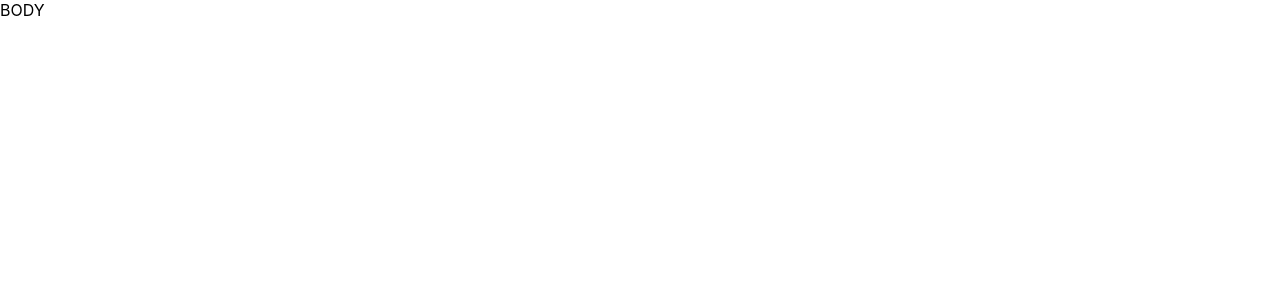
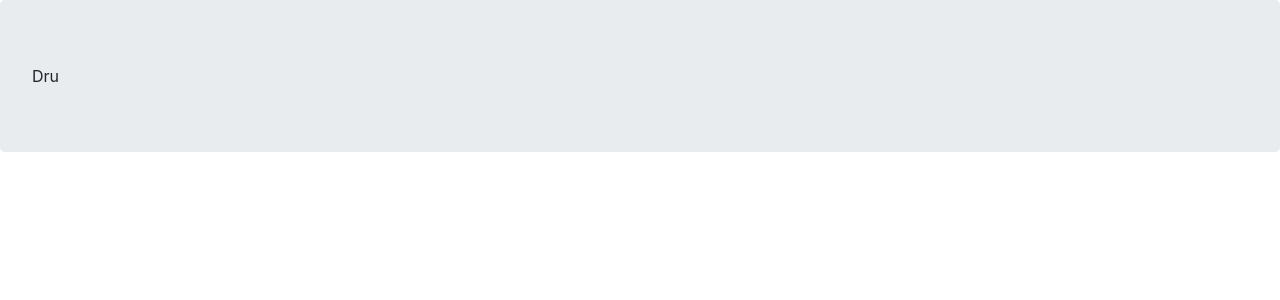
Before and after one commit to zeubkiller/portfolio, a React (Create React App) app: page / in a window 1280 px wide. Shown: the top 300 px of the page. Built offline with nearby package versions, Linux system fonts and the light colour scheme.

Commit message:
Add react-bootstrap to work with bootstrap

```diff
--- a/package.json
+++ b/package.json
@@ -3,7 +3,9 @@
   "version": "0.1.0",
   "private": true,
   "dependencies": {
+    "bootstrap": "^4.3.1",
     "react": "^16.10.2",
+    "react-bootstrap": "^1.0.0-beta.14",
     "react-dom": "^16.10.2",
     "react-scripts": "3.2.0"
   },
--- a/public/index.html
+++ b/public/index.html
@@ -4,6 +4,13 @@
     <meta charset="utf-8" />
     <meta name="viewport" content="width=device-width, initial-scale=1" />
     <meta name="theme-color" content="#000000" />
+    <link
+    rel="stylesheet"
+    href="https://maxcdn.bootstrapcdn.com/bootstrap/4.3.1/css/bootstrap.min.css"
+    integrity="sha384-ggOyR0iXCbMQv3Xipma34MD+dH/1fQ784/j6cY/iJTQUOhcWr7x9JvoRxT2MZw1T"
+    crossorigin="anonymous"
+  />
+
 
     <title>Playground</title>
   </head>
--- a/src/component/App.js
+++ b/src/component/App.js
@@ -1,4 +1,6 @@
 import React from 'react';
+
+import Jumbotron from "react-bootstrap/Jumbotron";
 
 import './App.css';
 
@@ -6,9 +8,9 @@ import Main from './Main.js'
 
 function App() {
   return (
-    <div>
+    <Jumbotron>
       <Main />
-    </div>
+    </Jumbotron>
   );
 }
 
--- a/src/component/Main.js
+++ b/src/component/Main.js
@@ -6,7 +6,7 @@ import Menu from './Menu.js'
 
 
 function Main() {
-    return <div><Menu></Menu><div>BODY</div></div>;
+    return <div><Menu></Menu><div>Dru</div></div>;
 }
 
 export default Main;
--- a/src/index.js
+++ b/src/index.js
@@ -1,6 +1,9 @@
 import React from 'react';
 import ReactDOM from 'react-dom';
+
 import './index.css';
+import 'bootstrap/dist/css/bootstrap.min.css';
+
 import App from './component/App';
 import * as serviceWorker from './serviceWorker';
 
```
Also changed, not shown: 1 other file (tests, documents, lock files or other folders).
